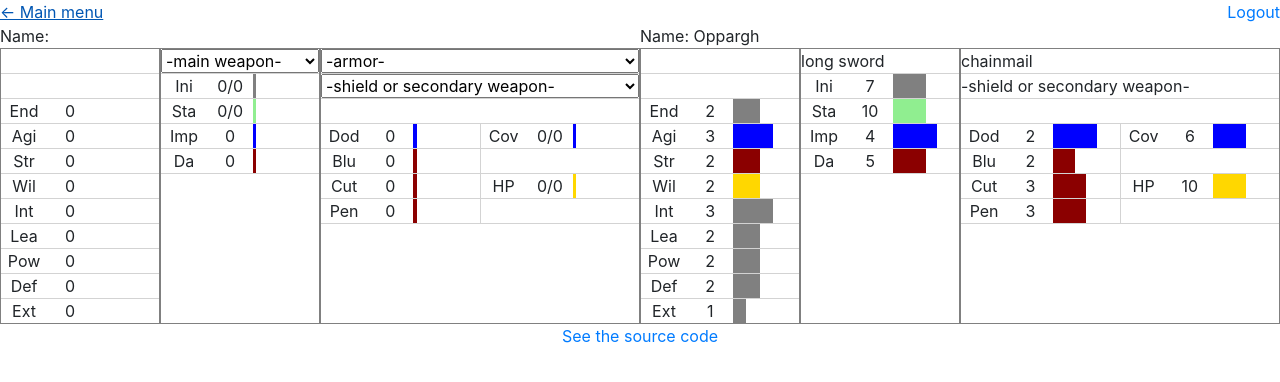
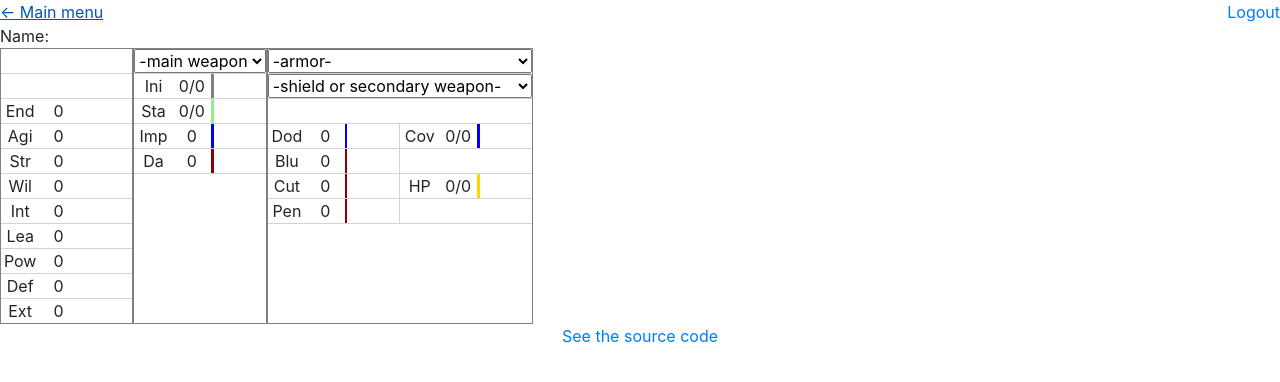
Before and after one commit to cfriaszapater/bs-character, a React (Create React App) app: page /combat in a window 1280 px wide. Shown: the top 382 px of the page. Built offline with nearby package versions, Linux system fonts and the light colour scheme; sample sign-in values are in the browser's storage.

Commit message:
WIP interaction view

```diff
--- a/src/components/character/characterMainSheetView.tsx
+++ b/src/components/character/characterMainSheetView.tsx
@@ -8,10 +8,16 @@
   character: Character;
   updateCharacteristics?: (...c: any) => any;
   updateEquipment?: (...c: any) => any;
+  className?: string;
 }) {
-  const { character, updateCharacteristics, updateEquipment } = props;
+  const {
+    character,
+    updateCharacteristics,
+    updateEquipment,
+    className
+  } = props;
   return (
-    <div id="main-sheet" className="col">
+    <div id="main-sheet" className={className}>
       {/* Combat sheet */}
       <div id="personal-info" className="row">
         <div>Name: {character.name}</div>
--- a/src/components/character/characterView.tsx
+++ b/src/components/character/characterView.tsx
@@ -50,6 +50,7 @@
                 character={character}
                 updateCharacteristics={this.props.updateCharacteristics}
                 updateEquipment={this.props.updateEquipment}
+                className="col"
               />
               <div id="secondary-sheet" className="col">
                 {/* Non-combat sheet */}
--- a/src/components/combat/combatView.tsx
+++ b/src/components/combat/combatView.tsx
@@ -7,6 +7,8 @@
 import { AppState } from "../../store/rootReducer";
 import { CharacterMainSheetView } from "../character/characterMainSheetView";
 import { NavBar } from "../navBar";
+import { decodeTurn } from "./decodeTurn";
+import { InteractionView } from "./interactionView";
 
 interface CombatViewProps {
   combat: Combat;
@@ -37,6 +39,8 @@
       return <div>Loading...</div>;
     }
 
+    const { turn } = combat;
+    const { opponent } = decodeTurn(character, turn);
     return (
       <div>
         <NavBar />
@@ -53,9 +57,20 @@
                 character={character}
                 updateCharacteristics={updateCharacteristics}
                 updateEquipment={updateEquipment}
+                className="col-5"
               />
-              {combat.turn && combat.turn.defender && (
-                <CharacterMainSheetView character={combat.turn.defender} />
+              {turn && opponent && (
+                <InteractionView
+                  character={character}
+                  turn={turn}
+                  className="col"
+                />
+              )}
+              {opponent && (
+                <CharacterMainSheetView
+                  character={opponent}
+                  className="col-5"
+                />
               )}
             </div>
           </div>
--- /dev/null
+++ b/src/components/combat/decodeTurn.ts
@@ -0,0 +1,35 @@
+import { Character } from "../../store/character/types";
+import {
+  AttackStaminaOption,
+  DefendStaminaOption,
+  Turn
+} from "../../store/combat/types";
+
+export function decodeTurn(
+  character: Character,
+  turn?: Turn
+): {
+  opponent: Character | undefined;
+  attacking: boolean | undefined;
+  defenderStamina: [DefendStaminaOption] | undefined;
+  defending: boolean | undefined;
+  attackerStamina: [AttackStaminaOption] | undefined;
+} {
+  let attacking;
+  let defending;
+  let opponent: Character | undefined;
+  let defenderStamina;
+  let attackerStamina;
+  if (turn) {
+    attacking = turn.attacker && turn.attacker.name === character.name;
+    defending = turn.defender && turn.defender.name === character.name;
+    if (attacking) {
+      opponent = turn.defender;
+      defenderStamina = turn.defenderStamina;
+    } else if (defending) {
+      opponent = turn.attacker;
+      attackerStamina = turn.attackerStamina;
+    }
+  }
+  return { opponent, attacking, defenderStamina, defending, attackerStamina };
+}
--- /dev/null
+++ b/src/components/combat/interactionView.tsx
@@ -0,0 +1,24 @@
+import React from "react";
+import { Character } from "../../store/character/types";
+import {
+  AttackStaminaOption,
+  DefendStaminaOption,
+  Turn
+} from "../../store/combat/types";
+import { decodeTurn } from "./decodeTurn";
+
+export function InteractionView(props: {
+  character: Character;
+  turn: Turn;
+  className?: string;
+}) {
+  const { turn, character, className } = props;
+  const {
+    opponent,
+    attacking,
+    defenderStamina,
+    defending,
+    attackerStamina
+  } = decodeTurn(character, turn);
+  return <div className={className}>interaction view</div>;
+}
--- a/src/store/combat/combatReducer.ts
+++ b/src/store/combat/combatReducer.ts
@@ -1,4 +1,9 @@
-import { CombatActions, FETCH_COMBAT_BEGIN, FETCH_COMBAT_FAILURE, FETCH_COMBAT_SUCCESS } from "./combatActions";
+import {
+  CombatActions,
+  FETCH_COMBAT_BEGIN,
+  FETCH_COMBAT_FAILURE,
+  FETCH_COMBAT_SUCCESS
+} from "./combatActions";
 import { Combat, CombatViewState } from "./types";
 
 export function combatReducer(
@@ -34,7 +39,6 @@
         loading: false
       };
 
-
     default:
       // ALWAYS have a default case in a reducer
       return state;
@@ -50,7 +54,6 @@
 function emptyCombat(): Combat {
   return {
     participants: [],
-    rounds: [],
-    turn: null
+    rounds: []
   };
 }
--- a/src/testUtil/givenAppStateWithMockData.ts
+++ b/src/testUtil/givenAppStateWithMockData.ts
@@ -30,7 +30,7 @@
       username: ""
     },
     combat: {
-       combat: givenTestCombat(),
+      combat: givenTestCombat(),
       error: null,
       loading: false
     }
@@ -175,7 +175,7 @@
 
 function givenTestOpponent(): Character {
   return {
-    name: "Oppargh",
+    name: "Argh",
     attributes: {
       endurance: 2,
       agility: 3,
```
Also changed, not shown: src/store/combat/types.ts (+6 -1 lines), 1 other file (tests, documents, lock files or other folders).
